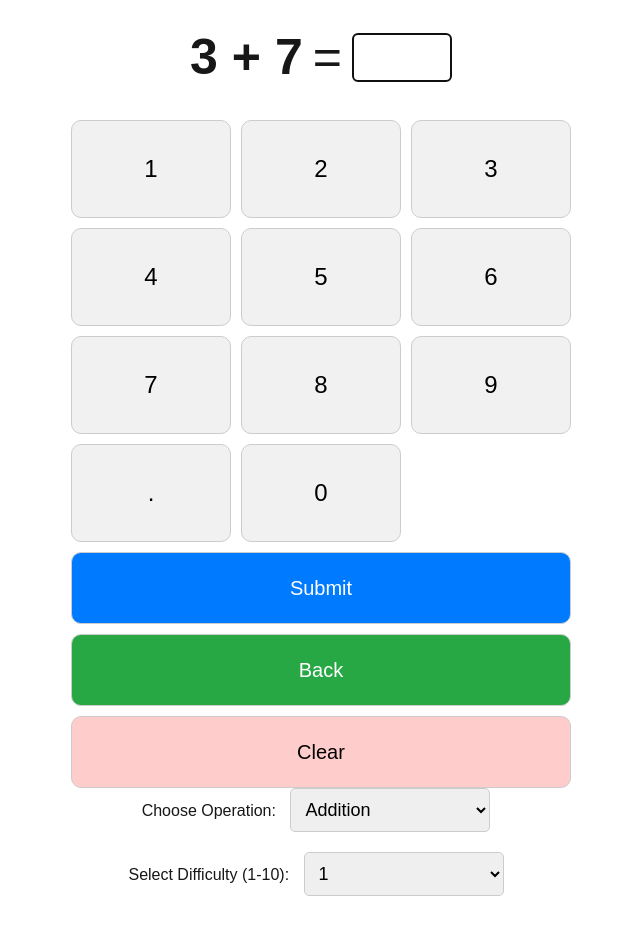
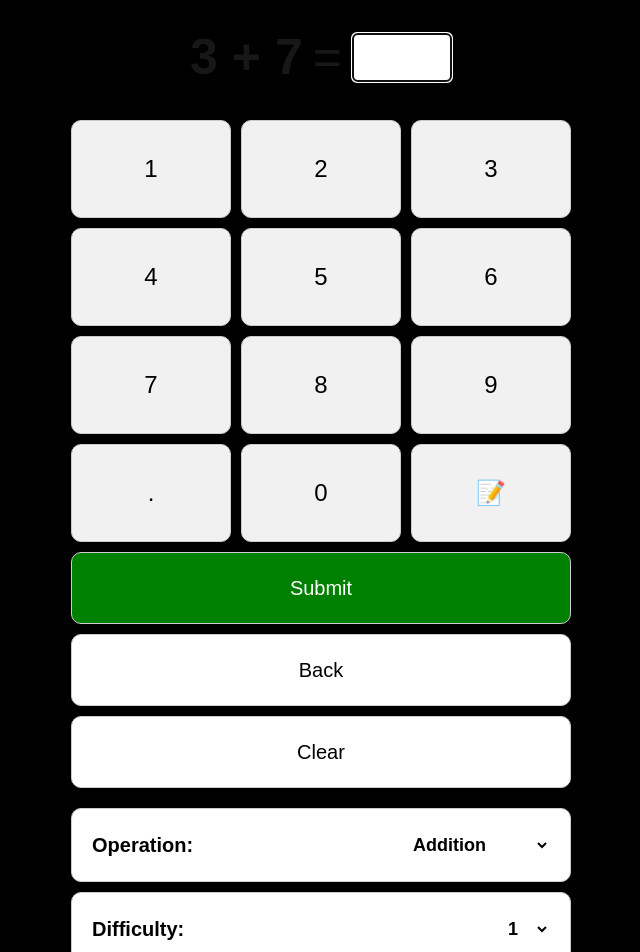
Before and after one commit to jonasmajauskas/math-practice-app, a Next.js app: page / in a window 1280 px wide. Shown: the top 952 px of the page, without its empty margins (319-959 px from the left). Built offline with nearby package versions, Linux system fonts and the light colour scheme.

Commit message:
notepad added

```diff
--- /dev/null
+++ b/app/editor.tsx
@@ -0,0 +1,140 @@
+import React, { useEffect, useRef } from "react";
+
+interface DrawingPanelProps {
+  isOpen: boolean;
+  onClose: () => void;
+}
+
+const DrawingPanel: React.FC<DrawingPanelProps> = ({ isOpen, onClose }) => {
+  const canvasRef = useRef<HTMLCanvasElement>(null);
+  const isDrawing = useRef(false);
+
+  useEffect(() => {
+    if (!isOpen) return;
+
+    const canvas = canvasRef.current;
+    const context = canvas?.getContext("2d");
+
+    if (canvas && context) {
+      // Set canvas to full panel dimensions
+      canvas.width = canvas.offsetWidth;
+      canvas.height = canvas.offsetHeight;
+
+      // Drawing configurations
+      context.lineWidth = 3;
+      context.lineCap = "round";
+      context.strokeStyle = "black";
+
+      const startDrawing = (event: MouseEvent | TouchEvent) => {
+        isDrawing.current = true;
+        const { x, y } = getCursorPosition(event, canvas);
+        context.beginPath();
+        context.moveTo(x, y);
+      };
+
+      const draw = (event: MouseEvent | TouchEvent) => {
+        if (!isDrawing.current) return;
+        const { x, y } = getCursorPosition(event, canvas);
+        context.lineTo(x, y);
+        context.stroke();
+      };
+
+      const stopDrawing = () => {
+        isDrawing.current = false;
+        context.closePath();
+      };
+
+      // Event listeners for drawing
+      canvas.addEventListener("mousedown", startDrawing);
+      canvas.addEventListener("mousemove", draw);
+      canvas.addEventListener("mouseup", stopDrawing);
+
+      canvas.addEventListener("touchstart", startDrawing);
+      canvas.addEventListener("touchmove", draw);
+      canvas.addEventListener("touchend", stopDrawing);
+
+      // Cleanup event listeners on unmount
+      return () => {
+        canvas.removeEventListener("mousedown", startDrawing);
+        canvas.removeEventListener("mousemove", draw);
+        canvas.removeEventListener("mouseup", stopDrawing);
+
+        canvas.removeEventListener("touchstart", startDrawing);
+        canvas.removeEventListener("touchmove", draw);
+        canvas.removeEventListener("touchend", stopDrawing);
+      };
+    }
+  }, [isOpen]);
+
+  // Helper function to get cursor position
+  const getCursorPosition = (
+    event: MouseEvent | TouchEvent,
+    canvas: HTMLCanvasElement
+  ) => {
+    const rect = canvas.getBoundingClientRect();
+    const clientX =
+      "touches" in event ? event.touches[0].clientX : event.clientX;
+    const clientY =
+      "touches" in event ? event.touches[0].clientY : event.clientY;
+    return { x: clientX - rect.left, y: clientY - rect.top };
+  };
+
+  if (!isOpen) return null;
+
+  return (
+    <div
+      style={{
+        position: "fixed",
+        top: 0,
+        left: 0,
+        width: "100vw",
+        height: "100vh",
+        backgroundColor: "rgba(0, 0, 0, 0.5)",
+        display: "flex",
+        justifyContent: "center",
+        alignItems: "center",
+      }}
+    >
+      <div
+        style={{
+          width: "80%",
+          height: "80%",
+          backgroundColor: "white",
+          borderRadius: "10px",
+          padding: "20px",
+          position: "relative",
+        }}
+      >
+        <h2 style={{ marginBottom: "10px" }}>Drawing Panel</h2>
+        <canvas
+          ref={canvasRef}
+          style={{
+            width: "100%",
+            height: "calc(100% - 50px)",
+            border: "1px solid #ccc",
+            cursor: "crosshair",
+            touchAction: "none", // Prevents touch scrolling
+          }}
+        ></canvas>
+        <button
+          onClick={onClose}
+          style={{
+            position: "absolute",
+            top: "10px",
+            right: "10px",
+            padding: "10px",
+            borderRadius: "5px",
+            backgroundColor: "red",
+            color: "white",
+            border: "none",
+            cursor: "pointer",
+          }}
+        >
+          Close
+        </button>
+      </div>
+    </div>
+  );
+};
+
+export default DrawingPanel;
--- a/app/page.tsx
+++ b/app/page.tsx
@@ -2,6 +2,7 @@
 
 import React, { useState, useEffect } from "react";
 import { evaluate, round } from "mathjs";
+import DrawingPanel from "./editor";
 
 type Operation = "+" | "-" | "*" | "/" | "frac" | "percent";
 
@@ -13,6 +14,7 @@ export default function MathPractice() {
   const [operation, setOperation] = useState<Operation>("+");
   const [difficulty, setDifficulty] = useState(1);
   const [inputStatus, setInputStatus] = useState(""); // Track input status
+  const [isDrawingPanelOpen, setIsDrawingPanelOpen] = useState(false);
 
   useEffect(() => {
     setEquation(generateEquation(operation, difficulty));
@@ -85,7 +87,14 @@ export default function MathPractice() {
   };
 
   const handleButtonClick = (value: string) => {
-    setInput(input + value);
+    if (value === '📝') {
+      console.log("Special action triggered for '📝'!");
+      // Add custom logic for "📝" here (e.g., clearing input or triggering another action)
+      setInput("");
+      setIsDrawingPanelOpen(true)
+    } else {
+      setInput((prevInput) => prevInput + value);
+    }
   };
 
   const getInputBackgroundColor = () => {
@@ -109,6 +118,7 @@ export default function MathPractice() {
         fontFamily: "Arial, sans-serif",
         display: "flex",
         flexDirection: "column",
+        backgroundColor: "black"
       }}
     >
       <div
@@ -166,7 +176,7 @@ export default function MathPractice() {
         }}
       >
         {/* Render the number and dot buttons */}
-        {[1, 2, 3, 4, 5, 6, 7, 8, 9, ".", 0].map((num, index) => (
+        {[1, 2, 3, 4, 5, 6, 7, 8, 9, ".", 0, '📝'].map((num, index) => (
           <button
             key={index}
             onClick={() => handleButtonClick(num.toString())}
@@ -184,6 +194,8 @@ export default function MathPractice() {
           </button>
         ))}
 
+
+
         {/* Submit button */}
         <button
           onClick={handleSubmit} // Submit logic
@@ -192,7 +204,7 @@ export default function MathPractice() {
             padding: "20px",
             borderRadius: "10px",
             border: "1px solid #ccc",
-            backgroundColor: "#007BFF",
+            backgroundColor: "green",
             color: "white",
             gridColumn: "span 3",
             cursor: "pointer",
@@ -209,8 +221,8 @@ export default function MathPractice() {
             padding: "20px",
             borderRadius: "10px",
             border: "1px solid #ccc",
-            backgroundColor: "#28a745",
-            color: "white",
+            backgroundColor: "white",
+            color: "black",
             gridColumn: "span 3",
             cursor: "pointer",
           }}
@@ -226,7 +238,7 @@ export default function MathPractice() {
             padding: "20px",
             borderRadius: "10px",
             border: "1px solid #ccc",
-            backgroundColor: "#ffcccc",
+            backgroundColor: "white",
             color: "black",
             gridColumn: "span 3",
             cursor: "pointer",
@@ -289,7 +301,7 @@ export default function MathPractice() {
         Go Back
       </button> */}
 
-      <div style={{ marginBottom: "20px" }}>
+      {/* <div style={{ marginBottom: "20px" }}>
         <label htmlFor="operation">Choose Operation: </label>
         <select
           id="operation"
@@ -312,9 +324,103 @@ export default function MathPractice() {
           <option value="frac">Fractions</option>
           <option value="percent">Percentages</option>
         </select>
+      </div> */}
+
+      <div
+        style={{
+          display: "flex",
+          flexDirection: "column",
+          alignItems: "center",
+          margin: "20px 0",
+          // width: "100%"
+        }}
+      >
+        {/* Operation */}
+        <div
+          style={{
+            display: "flex",
+            justifyContent: "space-between",
+            alignItems: "center",
+            padding: "20px",
+            borderRadius: "10px",
+            backgroundColor: "white",
+            color: "black",
+            fontSize: "20px",
+            fontWeight: "bold",
+            marginBottom: "10px",
+            border: "1px solid #ccc",
+            gridColumn: "span 3",
+            cursor: "pointer",
+            width: "90%", // Adjusts width based on screen size
+            maxWidth: "500px", // Caps the maximum width
+          }}
+        >
+          <span>Operation:</span>
+          <select
+            value={operation}
+            onChange={handleOperationChange}
+            style={{
+              fontSize: "18px",
+              padding: "5px",
+              borderRadius: "5px",
+              border: "none",
+              backgroundColor: "white",
+              color: "black",
+            }}
+          >
+            <option value="+">Addition</option>
+            <option value="-">Subtraction</option>
+            <option value="*">Multiplication</option>
+            <option value="/">Division</option>
+            <option value="frac">Fractions</option>
+            <option value="percent">Percentages</option>
+          </select>
         </div>
 
-      <div style={{ marginBottom: "20px" }}>
+        {/* Difficulty */}
+        <div
+          style={{
+            display: "flex",
+            justifyContent: "space-between",
+            alignItems: "center",
+            padding: "20px",
+            borderRadius: "10px",
+            backgroundColor: "white",
+            color: "black",
+            fontSize: "20px",
+            fontWeight: "bold",
+            marginBottom: "10px",
+            border: "1px solid #ccc",
+            gridColumn: "span 3",
+            cursor: "pointer",
+            width: "90%", // Adjusts width based on screen size
+            maxWidth: "500px", // Caps the maximum width
+          }}
+        >
+          <span>Difficulty:</span>
+          <select
+            value={difficulty}
+            onChange={handleDifficultyChange}
+            style={{
+              fontSize: "18px",
+              padding: "5px",
+              borderRadius: "5px",
+              border: "none",
+              backgroundColor: "white",
+              color: "black",
+            }}
+          >
+            {[...Array(10).keys()].map((i) => (
+              <option key={i} value={i + 1}>
+                {i + 1}
+              </option>
+            ))}
+          </select>
+        </div>
+      </div>
+
+
+      {/* <div style={{ marginBottom: "20px" }}>
         <label htmlFor="difficulty">Select Difficulty (1-10): </label>
         <select
           id="difficulty"
@@ -336,7 +442,12 @@ export default function MathPractice() {
             </option>
           ))}
         </select>
-      </div>
+      </div> */}
+
+            <DrawingPanel
+        isOpen={isDrawingPanelOpen}
+        onClose={() => setIsDrawingPanelOpen(false)}
+      />
     </div>
   );
 }
```
Lines whose indentation alone changed are shown as unchanged.
